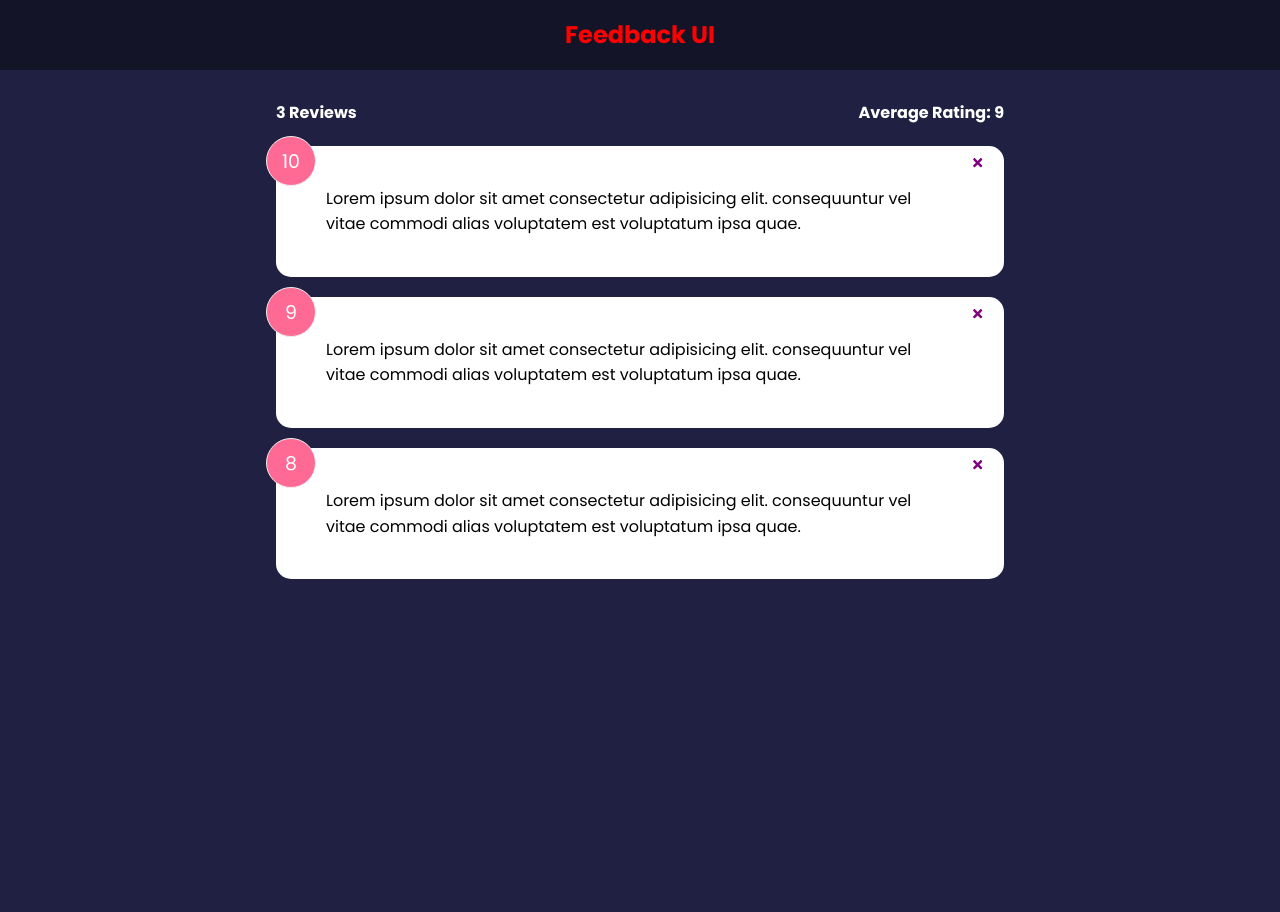
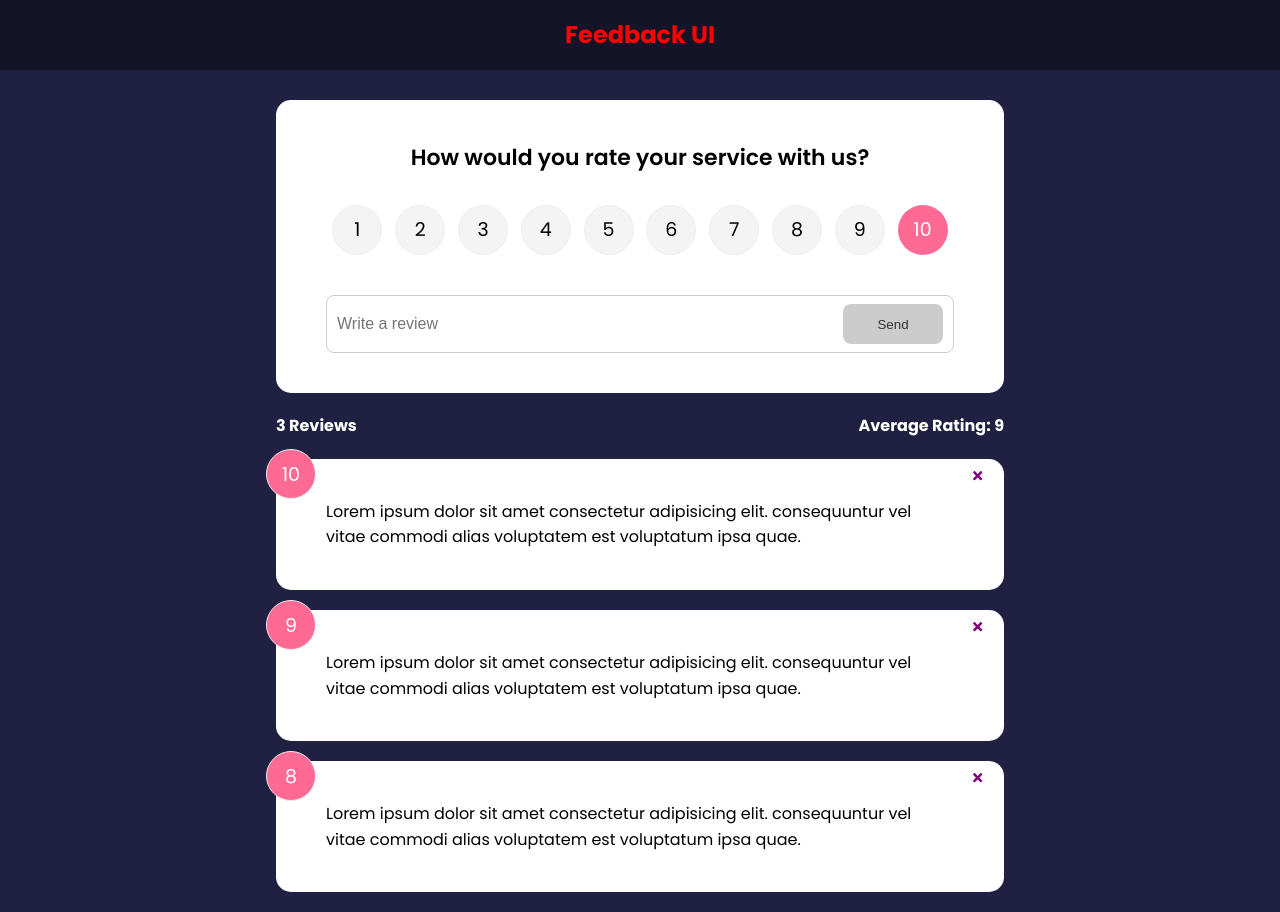
Before and after one commit to Crazyhaller/Feedback-UI-App, a React (Create React App) app: page / in a window 1280 px wide. Before the commit the page ends 800 px from the top, so only its background shows below. Built offline with nearby package versions, Linux system fonts and the light colour scheme.

Commit message:
Added RatingSelect

```diff
--- a/src/App.js
+++ b/src/App.js
@@ -2,6 +2,7 @@
 import Header from "./Components/Header"
 import FeedbackList from "./Components/FeedbackList"
 import FeedbackStats from "./Components/FeedbackStats"
+import FeedbackForm from "./Components/FeedbackForm"
 import FeedbackData from "./Data/FeedbackData"
 
 function App(){
@@ -16,6 +17,7 @@
         <>
         <Header />
         <div className="container">
+            <FeedbackForm />
             <FeedbackStats feedback={feedback}/>
             <FeedbackList feedback={feedback} handleDelete={deleteFeedback} />
         </div>
--- /dev/null
+++ b/src/Components/FeedbackForm.jsx
@@ -0,0 +1,42 @@
+import { useState } from "react"
+import RatingSelect from "./RatingSelect"
+import Card from "./shared/Card"
+import Button from "./shared/Button"
+
+function FeedbackForm() {
+    const [text, setText] = useState('')
+    const [rating, setRating] = useState('10')
+    const [btnDisabled, setBtnDisabled] = useState(true)
+    const [message, setMessage] = useState('')
+
+
+    const handleTextChange = (e) => {
+      if(text===''){
+        setBtnDisabled(true)
+        setMessage(null)
+      }else if(text!=='' && text.trim().length <=10){
+        setMessage('Text must be of 10 characters')
+        setBtnDisabled(true)
+      }else{
+        setMessage(null)
+        setBtnDisabled(false)
+      }
+
+        setText(e.target.value);
+    }
+  return (
+    <Card>
+        <form>
+            <h2>How would you rate your service with us?</h2>
+            <RatingSelect select={(rating) => setRating(rating)} />
+            <div className="input-group">
+                <input onChange={handleTextChange} type="text" placeholder="Write a review" value={text}/>
+                <Button type="submit" isDisabled={btnDisabled}>Send</Button>
+            </div>
+            {message && <div className="message">{message}</div>}
+            </form>
+    </Card>
+  )
+}
+
+export default FeedbackForm
--- /dev/null
+++ b/src/Components/RatingSelect.jsx
@@ -0,0 +1,108 @@
+import {useState} from "react"
+
+function RatingSelect({select}) {
+    const [selected, setSelected] = useState(10)
+
+    const handleChange = (e) => {
+        setSelected(+e.currentTarget.value)
+        select(+e.currentTarget.value)
+    }
+
+    return(
+        <ul className="rating">
+            <li>
+                <input type="radio"
+                id='num1'
+                name="rating"
+                value='1'
+                onChange={handleChange}
+                checked={selected === 1}/>
+                <label htmlFor="num1">1</label>
+            </li>
+            <li>
+                <input type="radio"
+                id='num2'
+                name="rating"
+                value='2'
+                onChange={handleChange}
+                checked={selected === 2}/>
+                <label htmlFor="num2">2</label>
+            </li>
+            <li>
+                <input type="radio"
+                id='num3'
+                name="rating"
+                value='3'
+                onChange={handleChange}
+                checked={selected === 3}/>
+                <label htmlFor="num3">3</label>
+            </li>
+            <li>
+                <input type="radio"
+                id='num4'
+                name="rating"
+                value='4'
+                onChange={handleChange}
+                checked={selected === 4}/>
+                <label htmlFor="num4">4</label>
+            </li>
+            <li>
+                <input type="radio"
+                id='num5'
+                name="rating"
+                value='5'
+                onChange={handleChange}
+                checked={selected === 5}/>
+                <label htmlFor="num5">5</label>
+            </li>
+            <li>
+                <input type="radio"
+                id='num6'
+                name="rating"
+                value='6'
+                onChange={handleChange}
+                checked={selected === 6}/>
+                <label htmlFor="num6">6</label>
+            </li>
+            <li>
+                <input type="radio"
+                id='num7'
+                name="rating"
+                value='7'
+                onChange={handleChange}
+                checked={selected === 7}/>
+                <label htmlFor="num7">7</label>
+            </li>
+            <li>
+                <input type="radio"
+                id='num8'
+                name="rating"
+                value='8'
+                onChange={handleChange}
+                checked={selected === 8}/>
+                <label htmlFor="num8">8</label>
+            </li>
+            <li>
+                <input type="radio"
+                id='num9'
+                name="rating"
+                value='9'
+                onChange={handleChange}
+                checked={selected === 9}/>
+                <label htmlFor="num9">9</label>
+            </li>
+            <li>
+                <input type="radio"
+                id='num10'
+                name="rating"
+                value='10'
+                onChange={handleChange}
+                checked={selected === 10}/>
+                <label htmlFor="num10">10</label>
+            </li>
+        </ul>
+    )
+
+}
+
+export default RatingSelect
--- /dev/null
+++ b/src/Components/shared/Button.jsx
@@ -0,0 +1,24 @@
+import PropTypes from "prop-types"
+
+function Button({children, version, type, isDisabled}) {
+  return (
+    <button type={type} disabled={isDisabled} className={`btn btn-${version}`}>
+        {children}
+    </button>
+  )
+}
+
+Button.defaultProps = {
+    version: 'primary',
+    type: 'button',
+    isDisabled: false
+}
+
+Button.propTypes ={
+    children: PropTypes.node.isRequired,
+    version: PropTypes.string,
+    type: PropTypes.string,
+    isDisabled: PropTypes.bool,
+}
+
+export default Button
```
